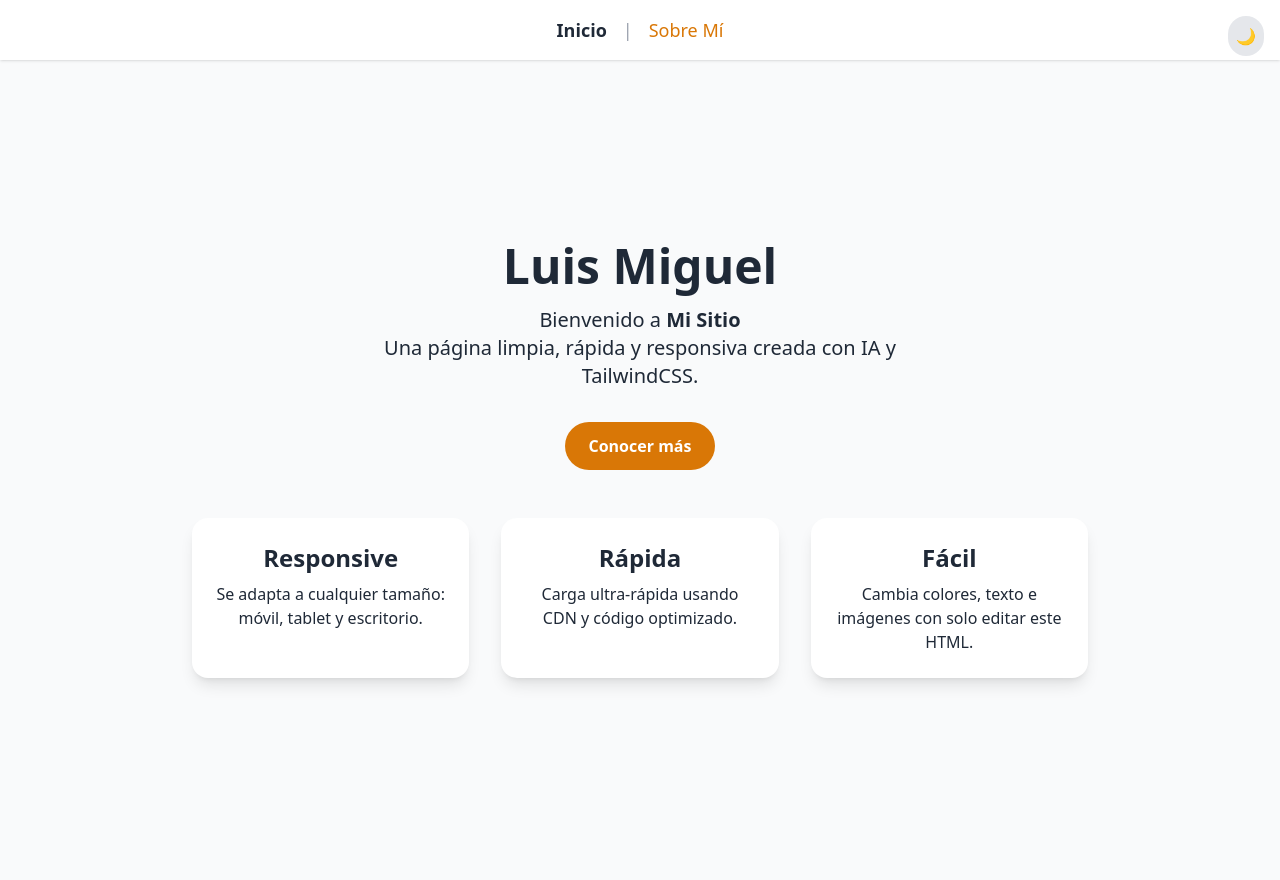
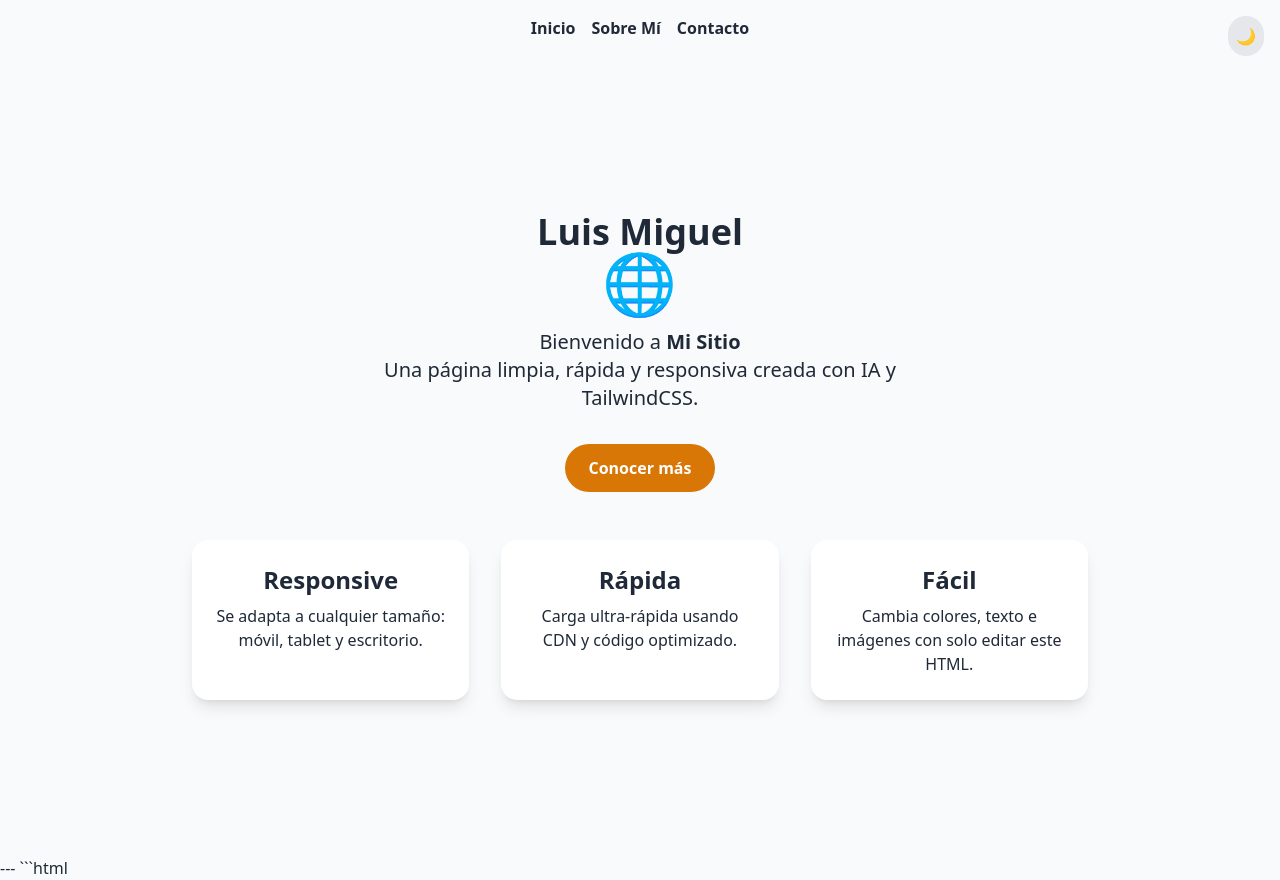
Before and after one commit to luismiquel/Web-Luis-Miguel, a plain HTML site: page index.html in a window 1280 px wide. Drawn offline with nearby package versions, Linux system fonts and the light colour scheme.

Commit message:
Update index.html

````diff
--- a/index.html
+++ b/index.html
@@ -3,42 +3,41 @@
 <head>
   <meta charset="UTF-8" />
   <meta name="viewport" content="width=device-width,initial-scale=1.0" />
-  <title>Inicio — Luis Miguel</title>
-  <!-- TailwindCSS CDN -->
+  <title>Mi Sitio — Luis Miguel</title>
+  <!-- Tailwind CSS via CDN -->
   <script src="https://cdn.tailwindcss.com"></script>
-  <script>
-    tailwind.config = { darkMode: 'class' }
-  </script>
+  <script>tailwind.config = { darkMode: 'class' }</script>
 </head>
 <body class="bg-gray-50 dark:bg-gray-900 text-gray-800 dark:text-gray-100 transition-colors duration-300">
 
-  <!-- Botón de modo claro/oscuro -->
-  <button id="theme-toggle" class="fixed top-4 right-4 p-2 bg-gray-200 dark:bg-gray-800 rounded-full">
-    <span id="icon-dark">🌙</span>
-    <span id="icon-light" class="hidden">🌞</span>
-  </button>
-
-  <!-- Header con navegación -->
-  <header class="w-full bg-white dark:bg-gray-800 shadow py-4">
-    <nav class="max-w-3xl mx-auto flex justify-center space-x-4 text-lg">
-      <span class="font-semibold">Inicio</span>
-      <span class="text-gray-400">|</span>
-      <a href="about.html" class="text-amber-600 hover:underline">Sobre Mí</a>
-    </nav>
+  <header class="p-4 flex justify-center space-x-4">
+    <a href="index.html" class="font-semibold hover:underline">Inicio</a>
+    <a href="about.html" class="font-semibold hover:underline">Sobre Mí</a>
+    <a href="contact.html" class="font-semibold hover:underline">Contacto</a>
   </header>
 
-  <!-- Contenido principal -->
   <main class="min-h-screen flex flex-col items-center justify-center px-4">
-    <h1 class="text-5xl font-extrabold mb-4 text-center">Luis Miguel</h1>
+    <button id="theme-toggle" class="absolute top-4 right-4 p-2 rounded-full bg-gray-200 dark:bg-gray-800">
+      <span id="icon-light" class="hidden">🌞</span>
+      <span id="icon-dark">🌙</span>
+    </button>
+
+    <h1 class="text-4xl font-extrabold mb-4 text-center">
+      Luis Miguel<br/>
+      <span class="block text-6xl">🌐</span>
+    </h1>
+
     <p class="text-xl mb-8 text-center max-w-xl">
-      Bienvenido a <strong>Mi Sitio</strong><br/>
+      Bienvenido a <span class="font-semibold">Mi Sitio</span><br/>
       Una página limpia, rápida y responsiva creada con IA y TailwindCSS.
     </p>
-    <a href="#features" class="inline-block bg-amber-600 hover:bg-amber-700 text-white font-semibold py-3 px-6 rounded-full transition">
+
+    <a href="#features"
+       class="mb-12 inline-block bg-amber-600 hover:bg-amber-700 text-white font-semibold py-3 px-6 rounded-full transition">
       Conocer más
     </a>
 
-    <section id="features" class="grid gap-8 sm:grid-cols-3 w-full max-w-4xl mt-12">
+    <section id="features" class="grid gap-8 sm:grid-cols-3 w-full max-w-4xl">
       <div class="p-6 bg-white dark:bg-gray-800 rounded-2xl shadow-lg text-center">
         <h2 class="text-2xl font-bold mb-2">Responsive</h2>
         <p>Se adapta a cualquier tamaño: móvil, tablet y escritorio.</p>
@@ -57,36 +56,37 @@
   <script>
     const btn = document.getElementById('theme-toggle');
     const html = document.documentElement;
+    const iconLight = document.getElementById('icon-light');
     const iconDark = document.getElementById('icon-dark');
-    const iconLight = document.getElementById('icon-light');
 
-    // Arranca con la preferencia guardada o del sistema
-    if (
-      localStorage.theme === 'dark' ||
-      (!localStorage.theme && window.matchMedia('(prefers-color-scheme: dark)').matches)
-    ) {
+    // Inicializa según preferencia o localStorage
+    if (localStorage.theme === 'dark' ||
+        (!localStorage.theme && window.matchMedia('(prefers-color-scheme: dark)').matches)) {
       html.classList.add('dark');
+      iconLight.classList.remove('hidden');
       iconDark.classList.add('hidden');
-      iconLight.classList.remove('hidden');
     } else {
       html.classList.remove('dark');
+      iconDark.classList.remove('hidden');
       iconLight.classList.add('hidden');
-      iconDark.classList.remove('hidden');
     }
 
-    // Cambia tema al click y lo guarda
     btn.addEventListener('click', () => {
       html.classList.toggle('dark');
       if (html.classList.contains('dark')) {
         localStorage.theme = 'dark';
+        iconLight.classList.remove('hidden');
         iconDark.classList.add('hidden');
-        iconLight.classList.remove('hidden');
       } else {
         localStorage.theme = 'light';
+        iconDark.classList.remove('hidden');
         iconLight.classList.add('hidden');
-        iconDark.classList.remove('hidden');
       }
     });
   </script>
 </body>
 </html>
+
+---
+
+```html
````
